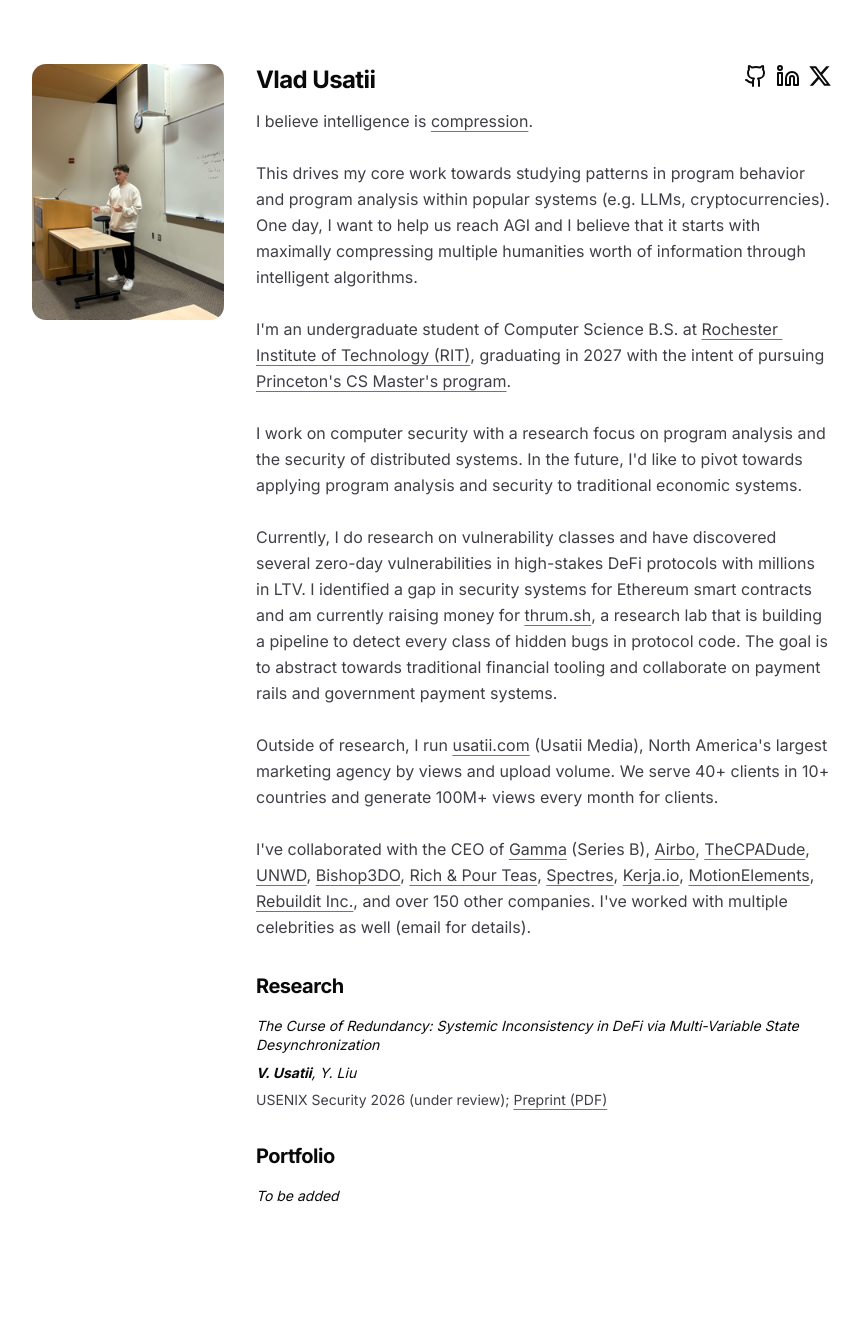
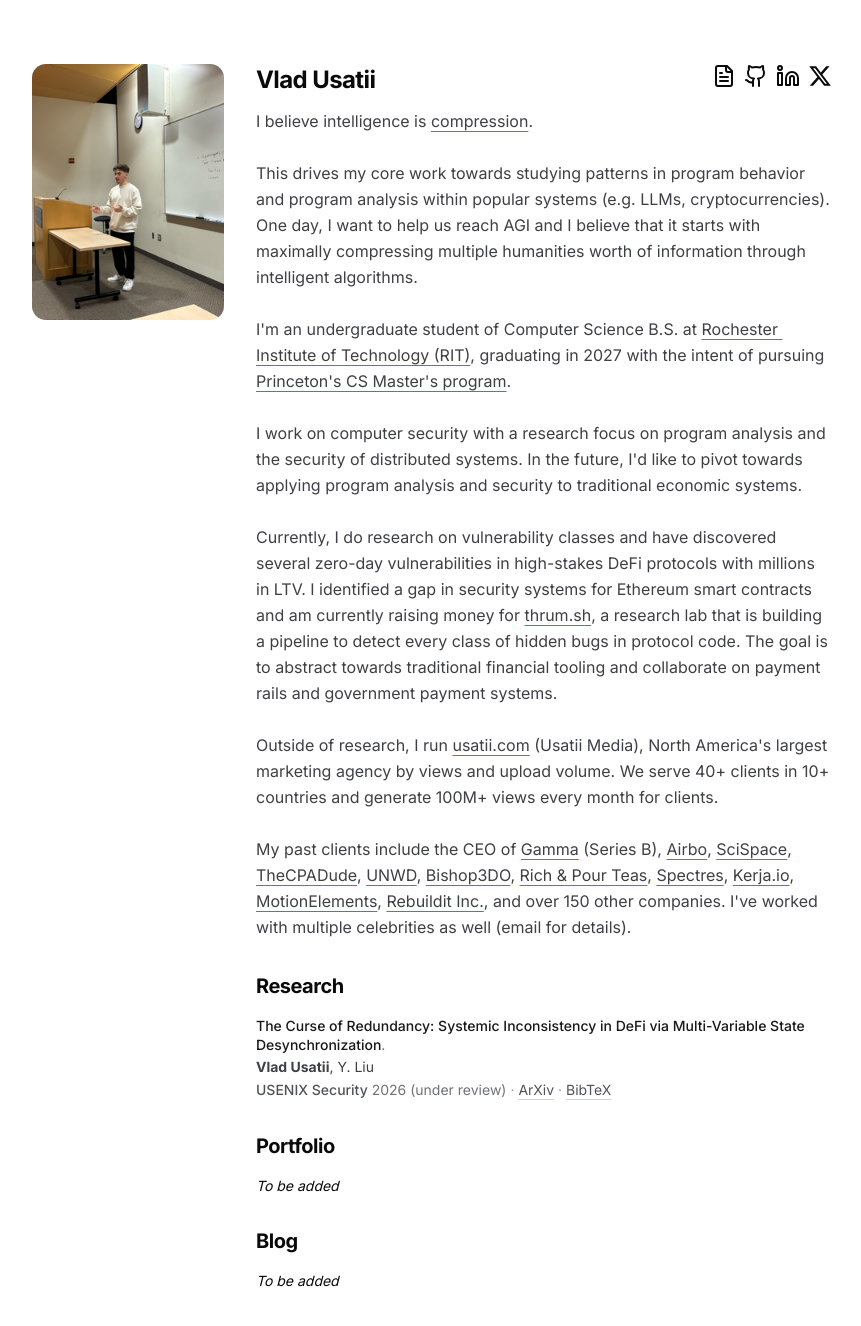
Before and after one commit to VladUsatii/usatii-website, a Next.js app: page /vlad in a window 1280 px wide. Shown: the top 1326 px of the page, without its empty margins (208-1069 px from the left). Before the commit the page ends 1269 px from the top, so only its background shows below. Built offline with nearby package versions, Linux system fonts and the light colour scheme.

Commit message:
updated about me

```diff
--- a/src/app/vlad/page.jsx
+++ b/src/app/vlad/page.jsx
@@ -1,6 +1,8 @@
-import React from "react";
+"use client"
+import React, { useState } from "react";
 import Footer from "../_components/footer";
-import { Github, Linkedin, Twitter, X } from "lucide-react";
+import { FileText, Github, Linkedin, Twitter, X } from "lucide-react";
+import { motion, AnimatePresence } from "framer-motion";
 import Link from "next/link";
 
 /**
@@ -21,7 +23,7 @@
 
 Outside of research, I run [[usatii.com|https://usatii.com/]] (Usatii Media), North America's largest marketing agency by views and upload volume. We serve 40+ clients in 10+ countries and generate 100M+ views every month for clients.
 
-I've collaborated with the CEO of [[Gamma|https://gamma.app/]] (Series B), [[Airbo|https://www.airbo.com/]], [[TheCPADude|https://thecpadude.com/]], [[UNWD|https://feelkalm.com/]], [[Bishop3DO|https://bishop3do.com/]], [[Rich & Pour Teas|https://richandpourco.com/]], [[Spectres|https://spectres.io/]], [[Kerja.io|https://kerja.io/]], [[MotionElements|https://www.motionelements.com/]], [[Rebuildit Inc.|https://www.rebuilditinc.com/]], and over 150 other companies. I've worked with multiple celebrities as well (email for details).
+My past clients include the CEO of [[Gamma|https://gamma.app/]] (Series B), [[Airbo|https://www.airbo.com/]], [[SciSpace|https://www.scispace.com/]], [[TheCPADude|https://thecpadude.com/]], [[UNWD|https://feelkalm.com/]], [[Bishop3DO|https://bishop3do.com/]], [[Rich & Pour Teas|https://richandpourco.com/]], [[Spectres|https://spectres.io/]], [[Kerja.io|https://kerja.io/]], [[MotionElements|https://www.motionelements.com/]], [[Rebuildit Inc.|https://www.rebuilditinc.com/]], and over 150 other companies. I've worked with multiple celebrities as well (email for details).
 
 `.trim();
 
@@ -54,6 +56,36 @@
   return out;
 }
 
+function CvLink() {
+    const [open, setOpen] = useState(false);
+
+    return (
+      <span
+        className="relative inline-flex"
+        onMouseEnter={() => setOpen(true)}
+        onMouseLeave={() => setOpen(false)}
+      >
+        <Link href="/vlad-usatii-cv.pdf" target="_blank" rel="noreferrer" aria-label="CV">
+          <FileText />
+        </Link>
+
+        <AnimatePresence>
+          {open && (
+            <motion.span
+              initial={{ opacity: 0, y: -6 }}
+              animate={{ opacity: 1, y: -10 }}
+              exit={{ opacity: 0, y: -6 }}
+              transition={{ duration: 0.12 }}
+              className="pointer-events-none absolute left-1/2 top-0 -translate-x-1/2 -translate-y-full text-xs"
+            >
+              CV
+            </motion.span>
+          )}
+        </AnimatePresence>
+      </span>
+    );
+  }
+
 export default function VladAbout() {
   return (
     <div className="flex min-h-screen flex-col items-center justify-center px-6 py-16">
@@ -69,6 +101,7 @@
             <div className="flex justify-between">
             <h1 className="text-2xl font-bold tracking-tight">Vlad Usatii</h1>
             <div className="flex flex-row gap-x-2">
+            <CvLink />
             <Link href="https://www.github.com/VladUsatii"><Github /></Link>
             <Link href="https://www.linkedin.com/in/vladusatii"><Linkedin /></Link>
             <Link href="https://www.x.com/vladusatii">
@@ -88,28 +121,57 @@
             <section className="w-full mt-5">
                 <h2 className="text-xl font-bold tracking-tight">Research</h2>
 
-                <div className="mt-4 space-y-2">
-                    <h3 className="text-sm font-base italic leading-snug">
-                        The Curse of Redundancy: Systemic Inconsistency in DeFi via Multi-Variable State
-                        Desynchronization
-                    </h3>
-                    <h3 className="text-sm font-base italic leading-snug">
-                        <b>V. Usatii</b>, Y. Liu
-                    </h3>
+                <div className="mt-4">
+                    <div className="text-sm leading-snug text-zinc-900">
+                        <span className="font-medium">
+                        The Curse of Redundancy: Systemic Inconsistency in DeFi via Multi-Variable State Desynchronization
+                        </span>
+                        <span className="text-zinc-500">.</span>
+                    </div>
 
-                    <div className="mt-2 text-sm text-zinc-700">USENIX Security 2026 (under review); <a
+                    <div className="mt-0.5 text-sm leading-snug text-zinc-700">
+                        <b>Vlad Usatii</b>, Y. Liu
+                    </div>
+
+                    <div className="mt-1 text-sm text-zinc-600">
+                        <span className="font-medium">USENIX Security</span> <span className="text-zinc-500">2026</span>{" "}
+                        <span className="text-zinc-500">(under review)</span>
+                        <span className="text-zinc-400"> · </span>
+                        <a
                         href="https://example.com/preprint.pdf"
                         target="_blank"
                         rel="noreferrer"
-                        className="underline decoration-blue-500 underline-offset-4 hover:text-blue-600"
+                        className="underline underline-offset-4 decoration-zinc-300 hover:decoration-zinc-600"
                         >
-                        Preprint (PDF)
-                        </a></div>
+                        ArXiv
+                        </a>
+                        <span className="text-zinc-400"> · </span>
+                        <a
+                        href="https://example.com/bibtex.txt"
+                        target="_blank"
+                        rel="noreferrer"
+                        className="underline underline-offset-4 decoration-zinc-300 hover:decoration-zinc-600"
+                        >
+                        BibTeX
+                        </a>
+                    </div>
                 </div>
+
                 </section>
 
                 <section className="w-full mt-5">
                 <h2 className="text-xl font-bold tracking-tight">Portfolio</h2>
+
+                <div className="mt-4 space-y-2">
+                    <h3 className="text-sm font-base italic leading-snug">
+                        To be added
+                    </h3>
+                </div>
+                </section>
+
+
+                <section className="w-full mt-5">
+                <h2 className="text-xl font-bold tracking-tight">Blog</h2>
 
                 <div className="mt-4 space-y-2">
                     <h3 className="text-sm font-base italic leading-snug">
```
